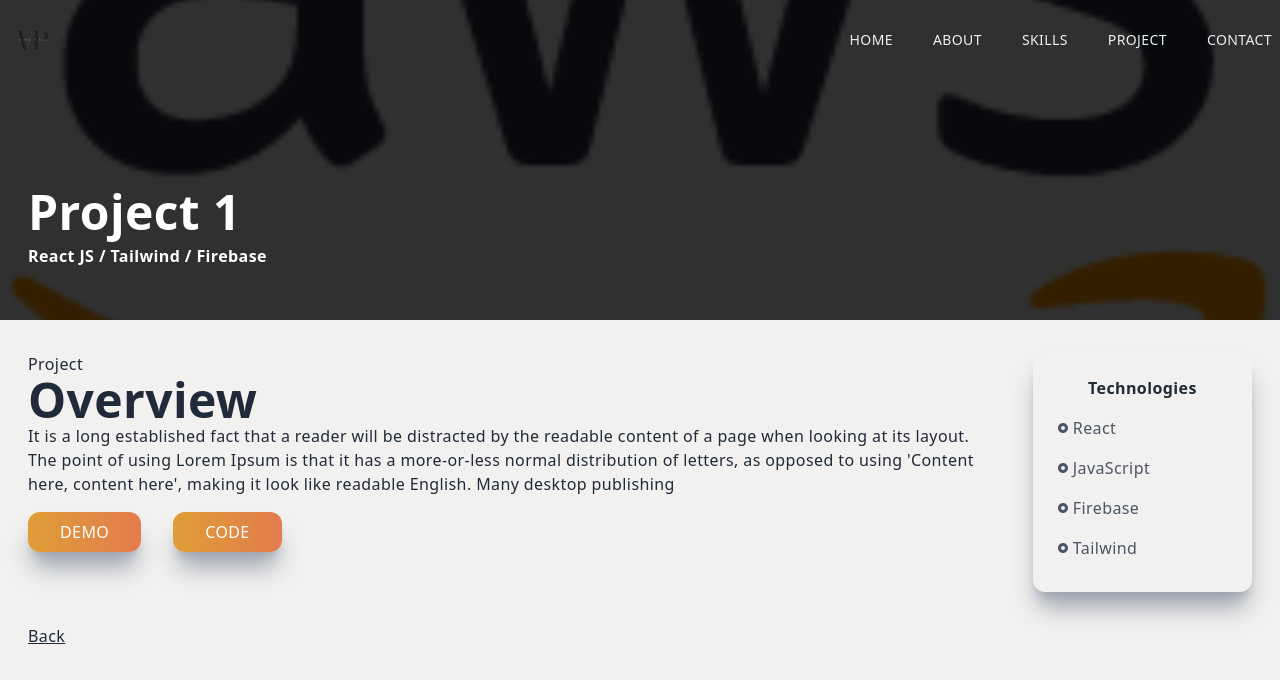
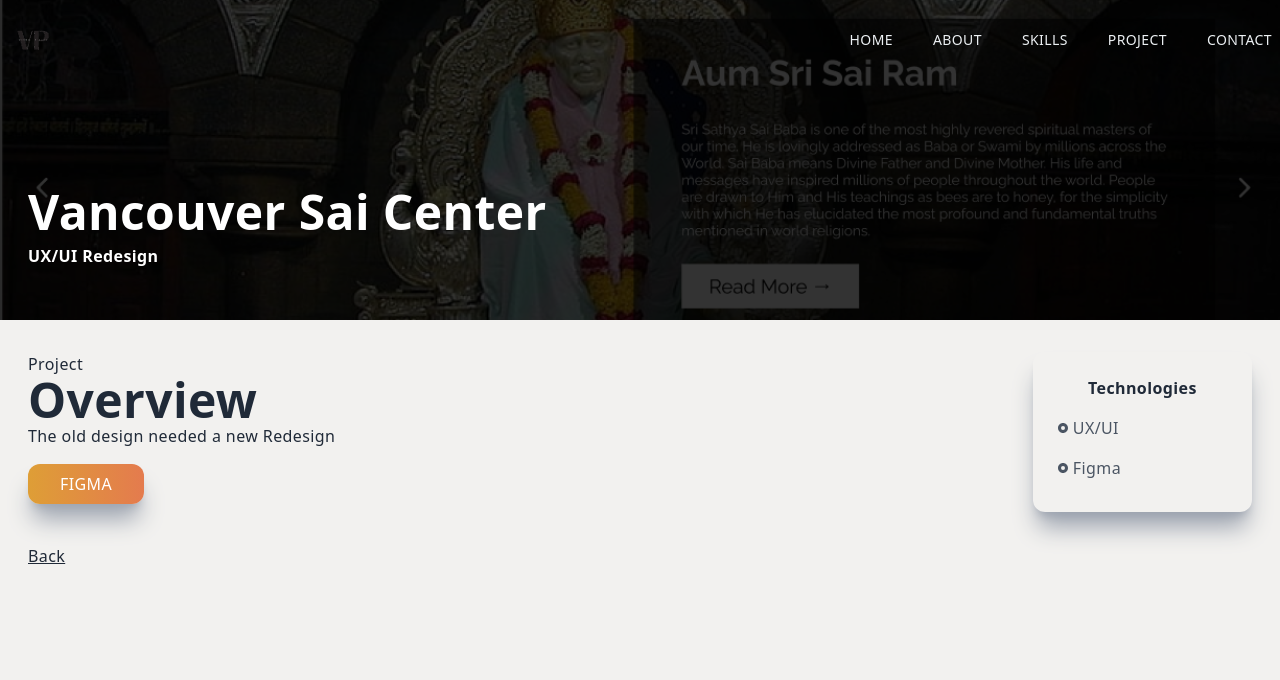
Before and after one commit to Fishnoodle/portfolio, a Next.js app: page /VancouverSaiCenter in a window 1280 px wide. Shown: the top 680 px of the page. Built offline with nearby package versions, Linux system fonts and the light colour scheme.

Commit message:
postponed updates

```diff
--- a/components/Projects.js
+++ b/components/Projects.js
@@ -35,14 +35,14 @@
                     backgroundImg={Ecocities}
                     projectUrl='/Ecocities'
                 />
-                {/*
+
                 <ProjectItem
                     title='Vancouver Sai Center Website'
-                    description='In Development For New Redesign'
+                    description='New Redesign on Current Website'
                     backgroundImg={VSC}
-                    projectUrl='javascript:void(0);'    // '/VancouverSaiCenter'
+                    projectUrl='/VancouverSaiCenter'
                 />
-                */}
+
                 <ProjectItem
                     title='Kodetic Photography Website'
                     description='In Development For New Redesign'
--- a/pages/VancouverSaiCenter.js
+++ b/pages/VancouverSaiCenter.js
@@ -1,6 +1,6 @@
 import Image from 'next/image'
 import React from 'react'
-import propertyImg from '../public/assets/aws.png'
+import VscImg from '../public/VSC.png'
 import {RiRadioButtonFill} from 'react-icons/ri'
 import Link from 'next/link'
 
@@ -9,10 +9,10 @@
     <div className='w-full'>
         <div className='w-screen h-[30vh] lg:h-[40vh] relative'>
             <div className='absolute top-0 left-0 w-full h-[30vh] lg:h-[40vh] bg-black/80 z-10' />
-            <Image className='absolute z-1' layout='fill' objectFit='cover' src={propertyImg} alt='/' />
+            <Image className='absolute z-1' layout='fill' objectFit='cover' src={VscImg} alt='/' />
             <div className='absolute top-[70%] max-w-[1240px] w-full left-[50%] right-[50%] translate-x-[-50%] translate-y-[-50%] text-white z-10 p-2'>
-                <h2 className='py-2'>Project 1</h2>
-                <h4> React JS / Tailwind / Firebase</h4>
+                <h2 className='py-2'>Vancouver Sai Center</h2>
+                <h4>UX/UI Redesign</h4>
             </div>
         </div>
         <div className='max-w-[1240px] mx-auto p-2 grid md:grid-cols-5 gap-8 pt-8'>
@@ -20,22 +20,18 @@
                 <p>Project</p>
                 <h2>Overview</h2>
                 <p>
-                It is a long established fact that a reader will be distracted by the readable content
-                of a page when looking at its layout. The point of using Lorem Ipsum is that it has a
-                more-or-less normal distribution of letters, as opposed to using 'Content here,
-                content here', making it look like readable English. Many desktop publishing
+                    The old design needed a new Redesign
                 </p>
-                <button className='px-8 py-2 mt-4 mr-8'>Demo</button>
-                <button className='px-8 py-2 mt-4'>Code</button>
+                <Link href='https://www.figma.com/file/DWoAH6qslHe0HO5pDZHD6G/Vancouver-Sai-Center-Redesign?type=design&node-id=0%3A1&mode=design&t=th58D4HkKXlQYPpk-1' target='_blank'>
+                    <button className='px-8 py-2 mt-4 mr-8'>Figma</button>
+                </Link>
             </div>
             <div className='col-span-4 md:col-span-1 shadow-xl shadow-gray-400 rounded-xl p-4'>
                 <div className='p-2'>
                     <p className='text-center font-bold pb-2'>Technologies</p>
                     <div className='grid grid-cols-3 md:grid-cols-1'>
-                        <p className='text-gray-600 py-2 flex items-center'><RiRadioButtonFill className='pr-1' /> React</p>
-                        <p className='text-gray-600 py-2 flex items-center'><RiRadioButtonFill className='pr-1' /> JavaScript</p>
-                        <p className='text-gray-600 py-2 flex items-center'><RiRadioButtonFill className='pr-1' /> Firebase</p>
-                        <p className='text-gray-600 py-2 flex items-center'><RiRadioButtonFill className='pr-1' /> Tailwind</p>
+                        <p className='text-gray-600 py-2 flex items-center'><RiRadioButtonFill className='pr-1' /> UX/UI</p>
+                        <p className='text-gray-600 py-2 flex items-center'><RiRadioButtonFill className='pr-1' /> Figma</p>
                     </div>
                 </div>
             </div>
```
Also changed, not shown: public/VSC.png, 1 other file (tests, documents, lock files or other folders).
